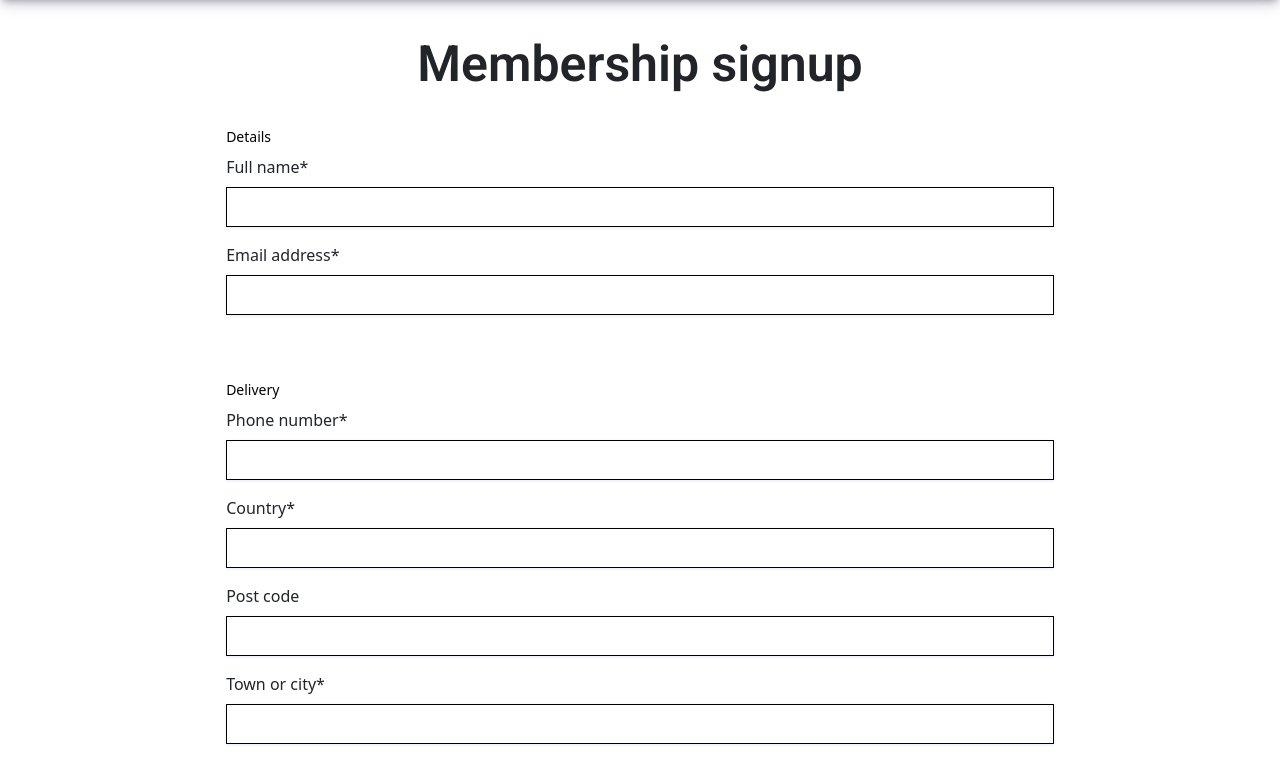
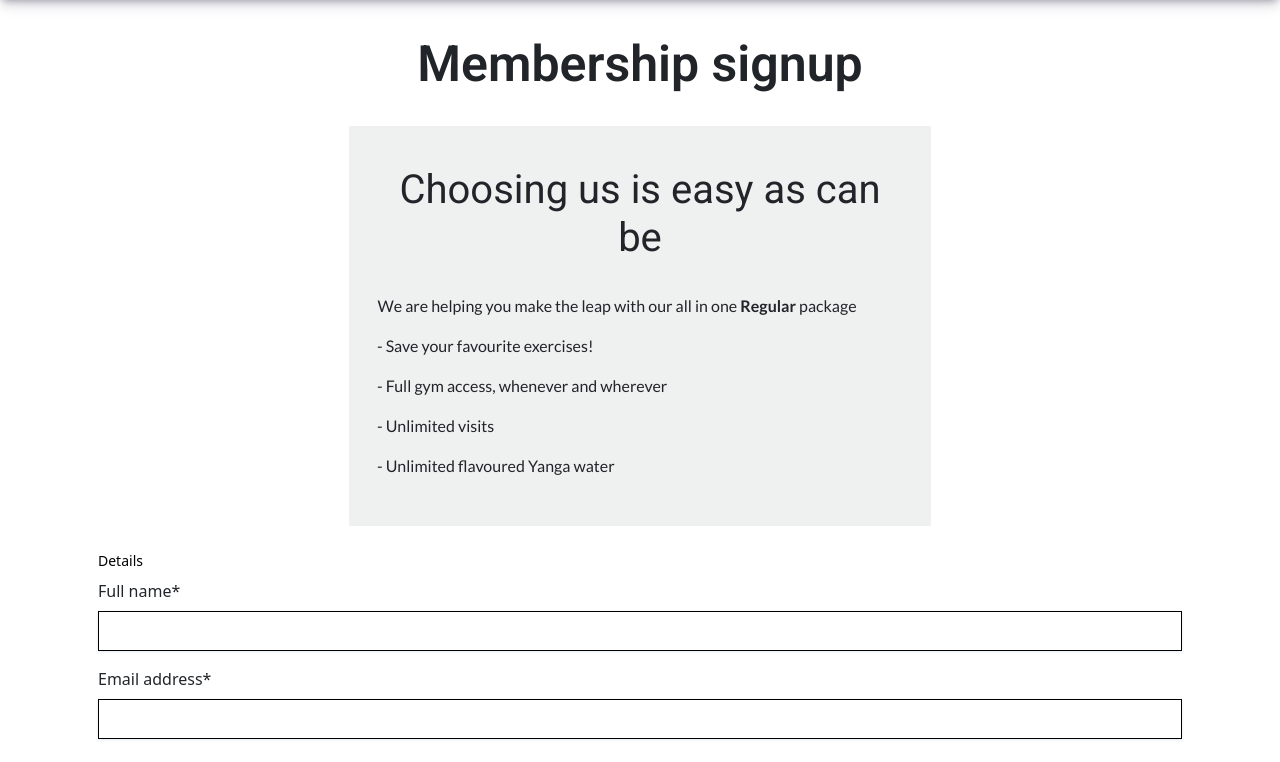
Before and after one commit to JamesBracken/Pro-Gainer, a Django app: template membership/templates/membership/subscription_form.html in a window 1280 px wide. Shown: the part 90-852 px from the top of the page. Run offline with Django 5.2, Linux system fonts and the light colour scheme; the template is opened without the code that fills it: values that come from a table or form of the project are taken from there, others are empty; some libraries are stand-ins or nearby versions.

Commit message:
Add(membership): subscription_form add membership description

```diff
--- a/membership/templates/membership/subscription_form.html
+++ b/membership/templates/membership/subscription_form.html
@@ -2,20 +2,41 @@
 {% load static %}
 {% load crispy_forms_tags %}
 {% block content %}
+  {% comment %}Display membership types{% endcomment %}
+  <section>
+    <div class="container p-0 mb-4">
+      <div class="row justify-content-center">
+        <div class="col-12">
+          {% comment %}Page introduction section{% endcomment %}
+          <div class="row d-flex justify-content-center my-4">
+            <div class="col-10">
+              <h1 class="text-center">Membership signup</h1>
+            </div>
+          </div>
+        </div>
+        <div class="col-6 light-grey-bg">
+          <div class="row p-3">
+            <div class="col-12 text-center my-4">
+              <h2>Choosing us is easy as can be</h2>
+            </div>
+            <div class="col-11 mb-3">
+              <p class="text-center">
+                We are helping you make the leap with our all in one <span class="fw-text-bold">Regular</span> package
+              </p>
+              <p>- Save your favourite exercises!</p>
+              <p>- Full gym access, whenever and wherever</p>
+              <p>- Unlimited visits</p>
+              <p>- Unlimited flavoured Yanga water</p>
+            </div>
+          </div>
+        </div>
+      </div>
+    </div>
+  </section>
   <section>
     <div class="container">
       <div>
         <div class="row">
-          <div class="col-12">
-            {% comment %}Page introduction section{% endcomment %}
-            <section>
-              <div class="row d-flex justify-content-center my-4">
-                <div class="col-10">
-                  <h1 class="text-center">Membership signup</h1>
-                </div>
-              </div>
-            </section>
-          </div>
           {% comment %}Signup form section{% endcomment %}
           <section>
             <div class="col-12">
```
